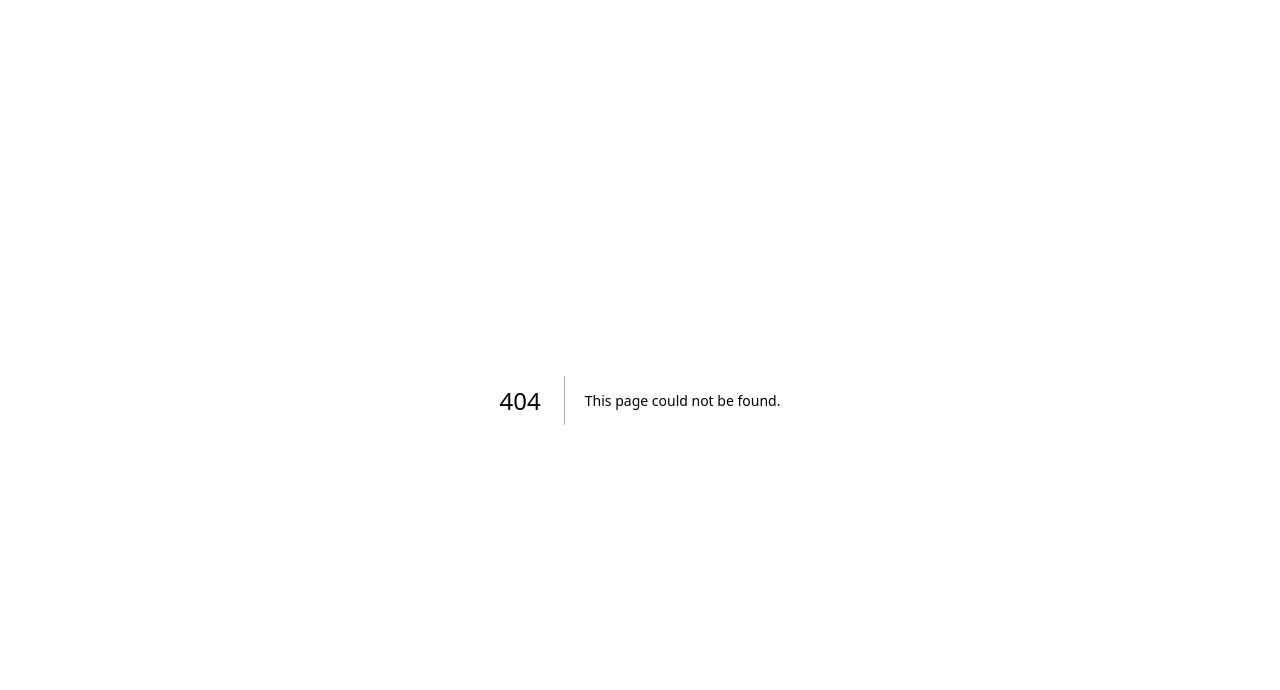
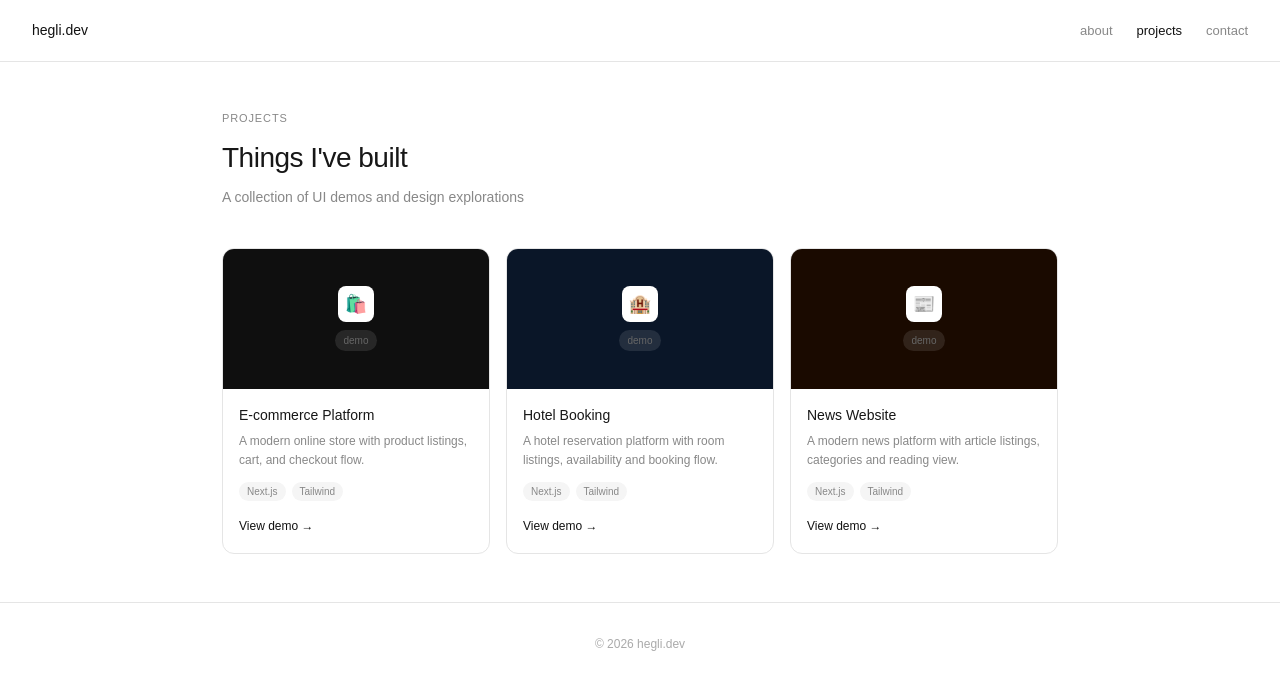
Before and after one commit to nubstr3/hegli-webproj, a Next.js app: page /projects in a window 1280 px wide. Before the commit this address had no page. Shown: the top 690 px of the page. Built offline with nearby package versions, Linux system fonts and the light colour scheme.

Commit message:
Added Projects page for product demos

```diff
--- a/app/page.tsx
+++ b/app/page.tsx
@@ -18,6 +18,7 @@ export default function Home() {
           <div style={{ display: 'flex', gap: '24px' }}>
             <a href="#about" style={{ fontSize: '13px', color: '#888', textDecoration: 'none' }}>about</a>
             <a href="#contact" style={{ fontSize: '13px', color: '#888', textDecoration: 'none' }}>contact</a>
+            <a href="/projects" style={{ fontSize: '13px', color: '#888', textDecoration: 'none' }}>projects</a>
           </div>
         </nav>
 
--- /dev/null
+++ b/app/projects/ecommerce/page.tsx
@@ -0,0 +1,9 @@
+export default function EcommercePage() {
+  return (
+    <main style={{ display: 'flex', alignItems: 'center', justifyContent: 'center', height: '100vh', flexDirection: 'column', gap: '12px' }}>
+      <p style={{ fontSize: '28px', fontWeight: '500', margin: '0' }}>🛍️</p>
+      <p style={{ fontSize: '18px', fontWeight: '500', margin: '0' }}>E-commerce Platform</p>
+      <p style={{ fontSize: '14px', color: '#888', margin: '0' }}>Coming soon</p>
+    </main>
+  )
+}
--- /dev/null
+++ b/app/projects/hotel/page.tsx
@@ -0,0 +1,9 @@
+export default function HotelPage() {
+  return (
+    <main style={{ display: 'flex', alignItems: 'center', justifyContent: 'center', height: '100vh', flexDirection: 'column', gap: '12px' }}>
+      <p style={{ fontSize: '28px', fontWeight: '500', margin: '0' }}>🏨</p>
+      <p style={{ fontSize: '18px', fontWeight: '500', margin: '0' }}>Hotel Booking</p>
+      <p style={{ fontSize: '14px', color: '#888', margin: '0' }}>Coming soon</p>
+    </main>
+  )
+}
--- /dev/null
+++ b/app/projects/news/page.tsx
@@ -0,0 +1,9 @@
+export default function NewsPage() {
+  return (
+    <main style={{ display: 'flex', alignItems: 'center', justifyContent: 'center', height: '100vh', flexDirection: 'column', gap: '12px' }}>
+      <p style={{ fontSize: '28px', fontWeight: '500', margin: '0' }}>📰</p>
+      <p style={{ fontSize: '18px', fontWeight: '500', margin: '0' }}>News Website</p>
+      <p style={{ fontSize: '14px', color: '#888', margin: '0' }}>Coming soon</p>
+    </main>
+  )
+}
--- /dev/null
+++ b/app/projects/page.tsx
@@ -0,0 +1,82 @@
+import Link from 'next/link'
+
+const projects = [
+  {
+    title: 'E-commerce Platform',
+    description: 'A modern online store with product listings, cart, and checkout flow.',
+    slug: 'ecommerce',
+    emoji: '🛍️',
+    bg: '#0f0f0f',
+    tags: ['Next.js', 'Tailwind'],
+  },
+  {
+    title: 'Hotel Booking',
+    description: 'A hotel reservation platform with room listings, availability and booking flow.',
+    slug: 'hotel',
+    emoji: '🏨',
+    bg: '#0a1628',
+    tags: ['Next.js', 'Tailwind'],
+  },
+  {
+    title: 'News Website',
+    description: 'A modern news platform with article listings, categories and reading view.',
+    slug: 'news',
+    emoji: '📰',
+    bg: '#1a0a00',
+    tags: ['Next.js', 'Tailwind'],
+  },
+]
+
+export default function ProjectsPage() {
+  return (
+    <main>
+      <nav style={{ display: 'flex', justifyContent: 'space-between', alignItems: 'center', padding: '1.25rem 2rem', borderBottom: '0.5px solid #e5e5e5' }}>
+        <Link href="/" style={{ fontSize: '14px', fontWeight: '500', color: '#111', textDecoration: 'none' }}>hegli.dev</Link>
+        <div style={{ display: 'flex', gap: '24px' }}>
+          <Link href="/#about" style={{ fontSize: '13px', color: '#888', textDecoration: 'none' }}>about</Link>
+          <Link href="/projects" style={{ fontSize: '13px', color: '#111', textDecoration: 'none', fontWeight: '500' }}>projects</Link>
+          <Link href="/#contact" style={{ fontSize: '13px', color: '#888', textDecoration: 'none' }}>contact</Link>
+        </div>
+      </nav>
+
+      <div style={{ padding: '3rem 2rem', maxWidth: '900px', margin: '0 auto' }}>
+        <div style={{ marginBottom: '2.5rem' }}>
+          <p style={{ fontSize: '11px', color: '#888', margin: '0 0 10px', textTransform: 'uppercase', letterSpacing: '0.08em' }}>Projects</p>
+          <p style={{ fontSize: '28px', fontWeight: '500', margin: '0', letterSpacing: '-0.5px' }}>Things I've built</p>
+          <p style={{ fontSize: '14px', color: '#888', margin: '8px 0 0' }}>A collection of UI demos and design explorations</p>
+        </div>
+
+        <div style={{ display: 'grid', gridTemplateColumns: 'repeat(3, minmax(0,1fr))', gap: '16px' }}>
+          {projects.map((project) => (
+            <div key={project.slug} style={{ border: '0.5px solid #e5e5e5', borderRadius: '12px', overflow: 'hidden' }}>
+              <div style={{ height: '140px', background: project.bg, display: 'flex', alignItems: 'center', justifyContent: 'center' }}>
+                <div style={{ display: 'flex', flexDirection: 'column', alignItems: 'center', gap: '8px' }}>
+                  <div style={{ width: '36px', height: '36px', background: '#fff', borderRadius: '8px', display: 'flex', alignItems: 'center', justifyContent: 'center', fontSize: '18px' }}>
+                    {project.emoji}
+                  </div>
+                  <span style={{ fontSize: '10px', background: 'rgba(255,255,255,0.1)', color: '#666', padding: '3px 8px', borderRadius: '20px' }}>demo</span>
+                </div>
+              </div>
+              <div style={{ padding: '1rem' }}>
+                <p style={{ fontSize: '14px', fontWeight: '500', margin: '0 0 6px' }}>{project.title}</p>
+                <p style={{ fontSize: '12px', color: '#888', margin: '0 0 12px', lineHeight: 1.6 }}>{project.description}</p>
+                <div style={{ display: 'flex', gap: '6px', flexWrap: 'wrap', marginBottom: '12px' }}>
+                  {project.tags.map(tag => (
+                    <span key={tag} style={{ fontSize: '10px', background: '#f5f5f5', color: '#888', padding: '2px 8px', borderRadius: '20px' }}>{tag}</span>
+                  ))}
+                </div>
+                <Link href={`/projects/${project.slug}`} style={{ fontSize: '12px', color: '#111', textDecoration: 'none', fontWeight: '500' }}>
+                  View demo →
+                </Link>
+              </div>
+            </div>
+          ))}
+        </div>
+      </div>
+
+      <footer style={{ padding: '2rem', borderTop: '0.5px solid #e5e5e5', textAlign: 'center' }}>
+        <p style={{ fontSize: '12px', color: '#aaa', margin: '0' }}>© 2026 hegli.dev</p>
+      </footer>
+    </main>
+  )
+}
```
Also changed, not shown: 1 other file (tests, documents, lock files or other folders).
